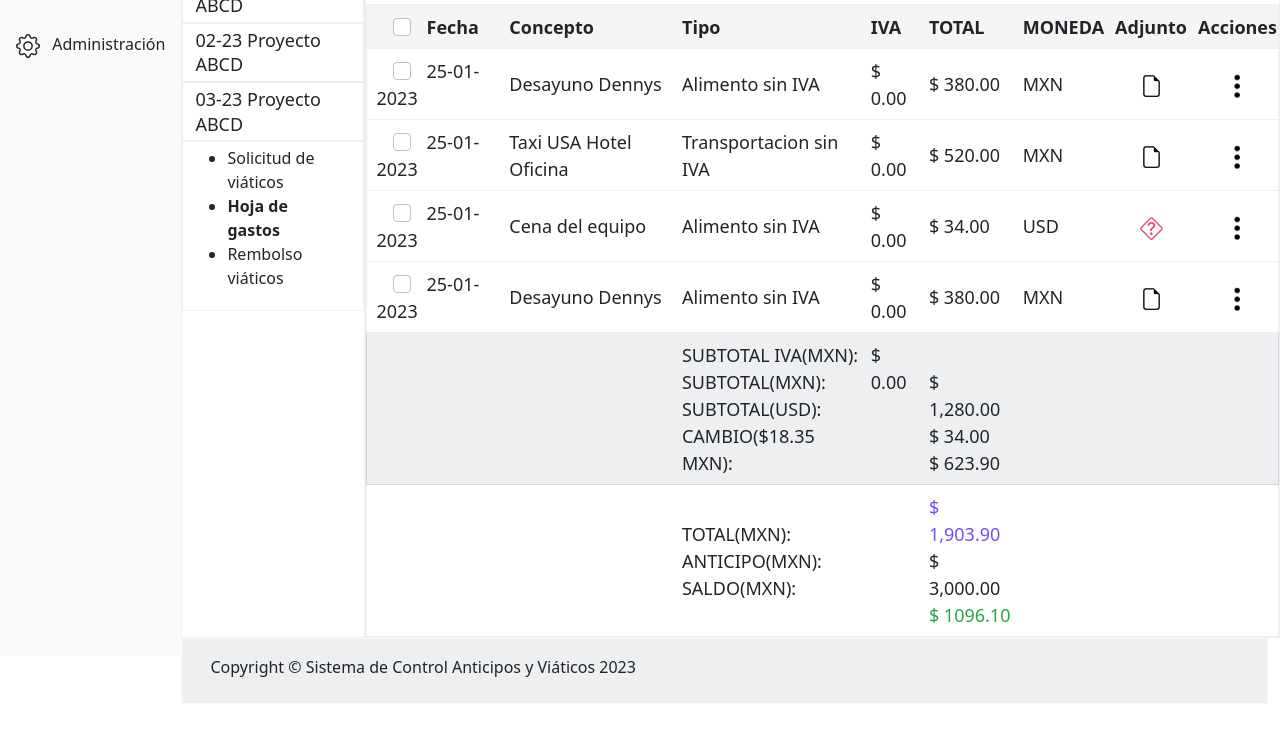
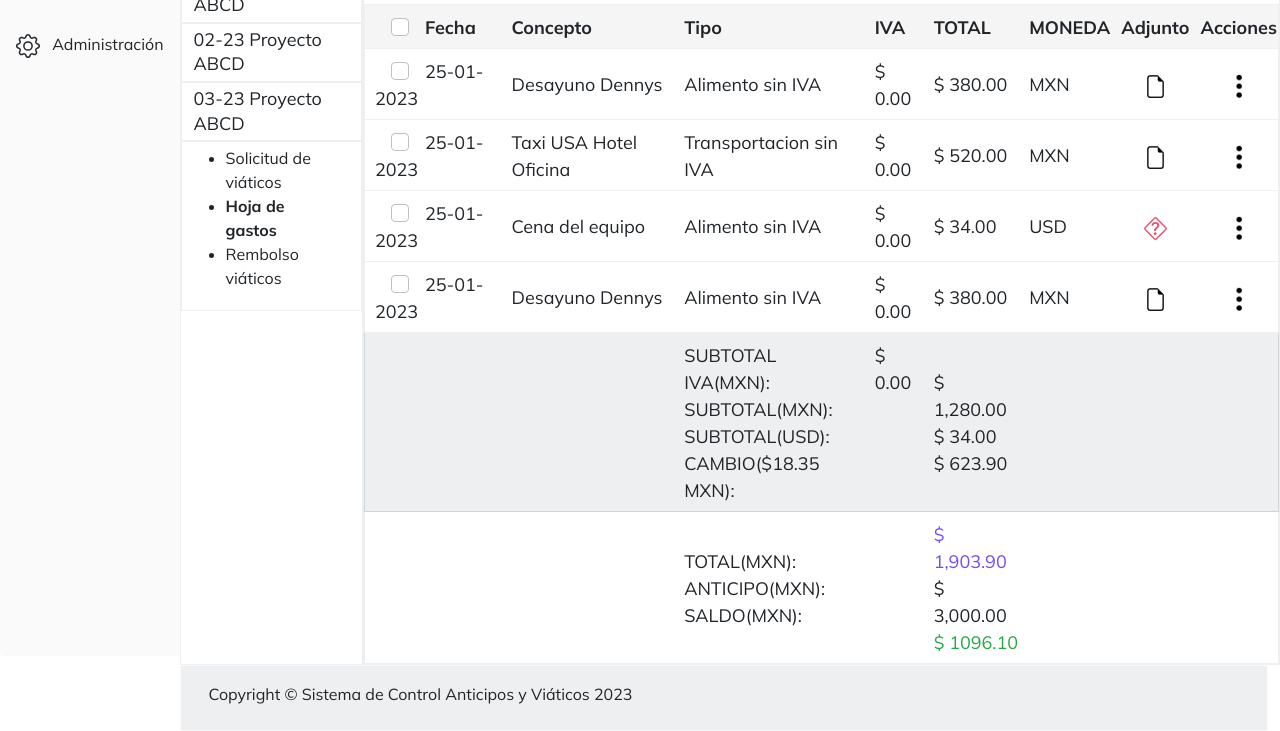
Before and after one commit to GreatUsername63/Tarea-Evaluativa-4-Lista-de-viaticos, a plain HTML site: page index.html in a window 1280 px wide. Shown: the part 200-931 px from the top of the page. Before the commit the page ends 904 px from the top, so only its background shows below. Drawn offline with nearby package versions, Linux system fonts and the light colour scheme.

Commit message:
Font mulish

```diff
--- a/styles/style.css
+++ b/styles/style.css
@@ -1,3 +1,9 @@
+@import url('https://fonts.googleapis.com/css2?family=Mulish:ital,wght@0,400;0,700;1,400&display=swap');
+
+*{
+    font-family: 'Mulish';
+}
+
 .main-header {
     display: flex;
     align-items: center;
@@ -153,6 +159,7 @@ nav img {
 
 .tabla tr{
     border: 1px solid #EDEFF0;
+
 }
 
 .footer{
```
